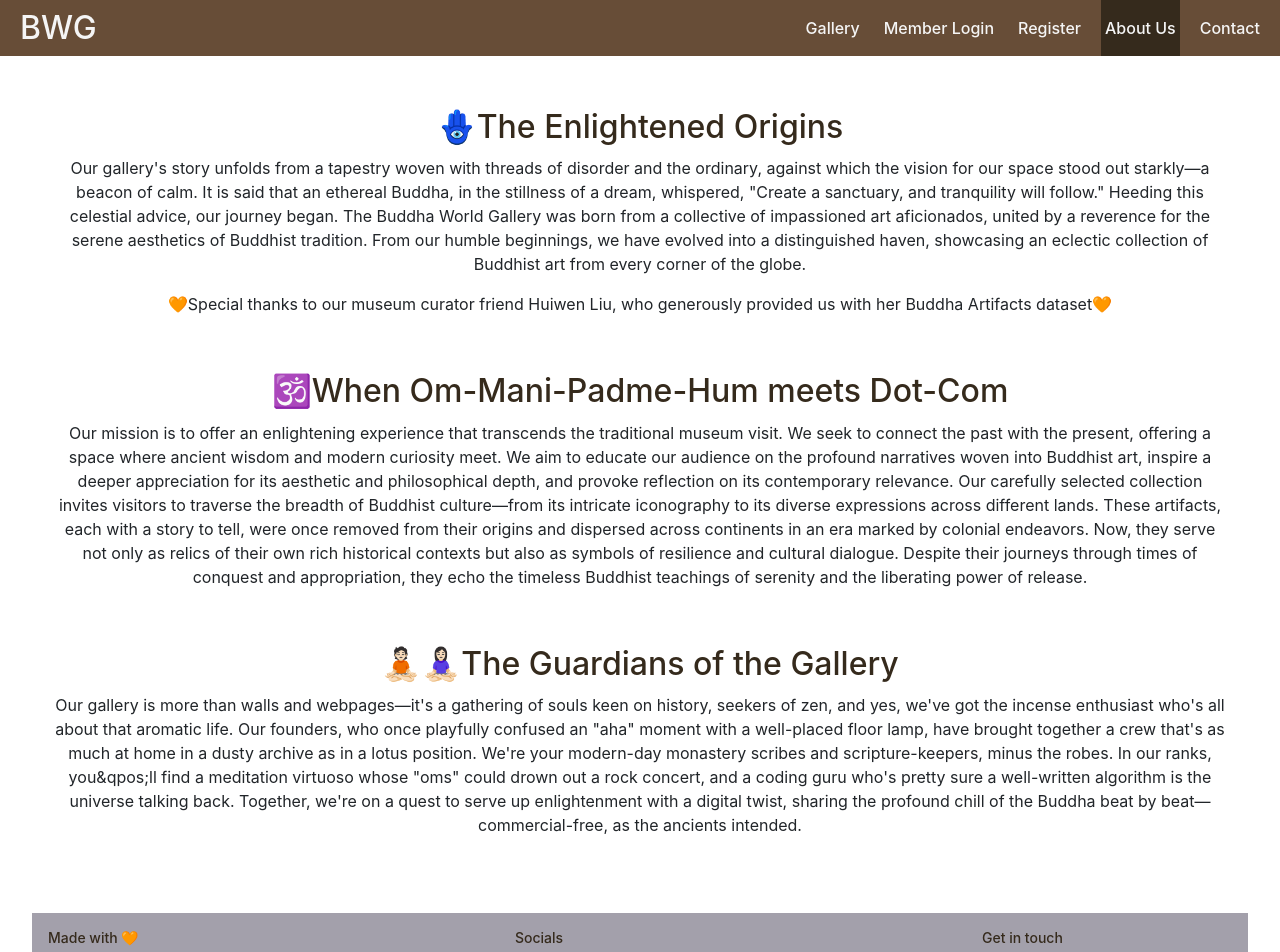
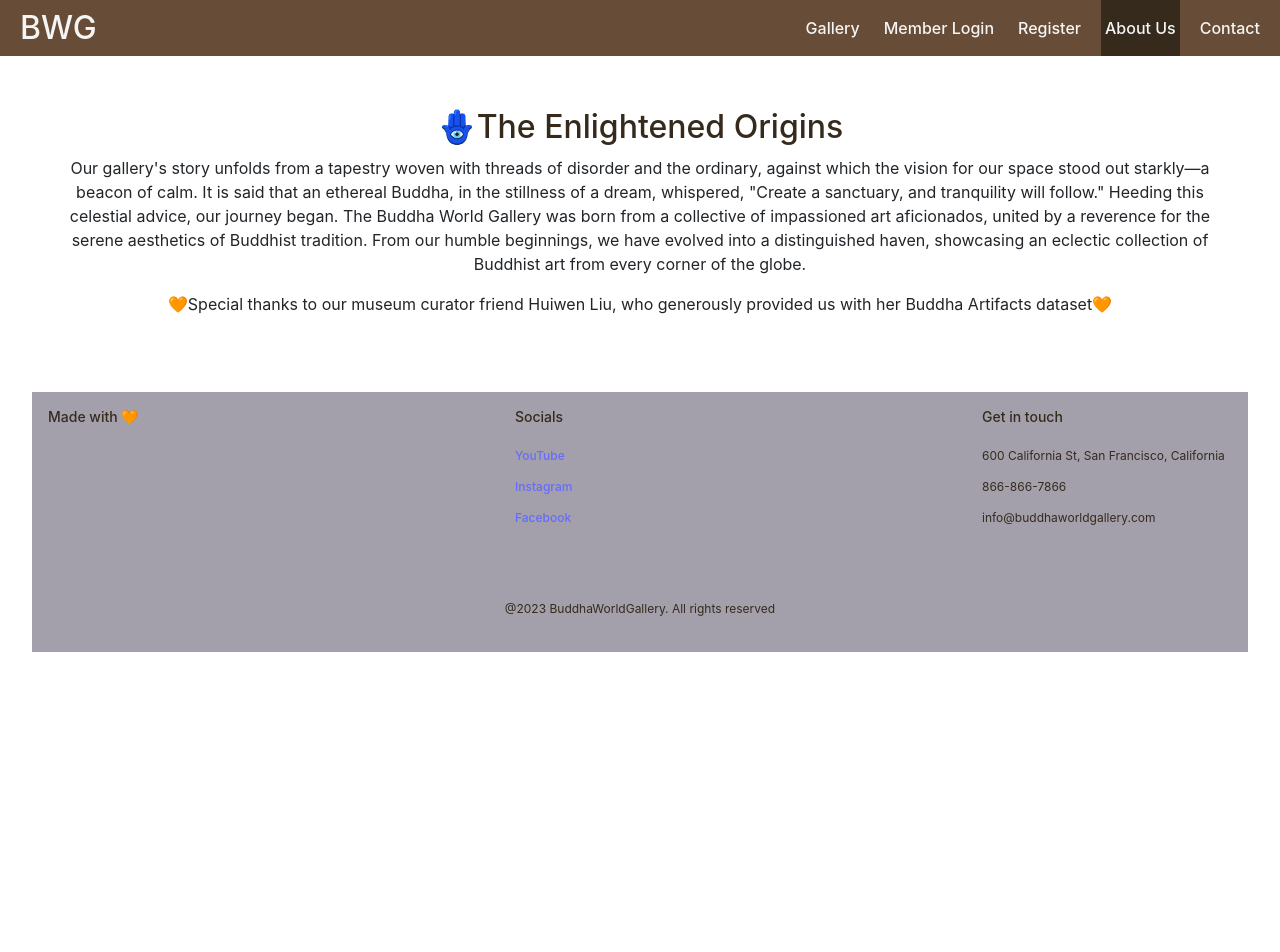
Before and after one commit to gretchenhu/BuddhaWorldGallery_v2, a React (Vite) app in the folder front/: page /aboutus in a window 1280 px wide. Shown: the top 952 px of the page. Built offline with nearby package versions, Linux system fonts and the light colour scheme; no server answers.

Commit message:
edit about us

```diff
--- a/front/src/pages/AboutUs.jsx
+++ b/front/src/pages/AboutUs.jsx
@@ -28,49 +28,8 @@ const AboutUs = () => {
             generously provided us with her Buddha Artifacts dataset🧡
           </p>
         </div>
-
-        <div className="about-section">
-          <h2> 🕉️When Om-Mani-Padme-Hum meets Dot-Com</h2>
-          <p>
-            Our mission is to offer an enlightening experience that transcends
-            the traditional museum visit. We seek to connect the past with the
-            present, offering a space where ancient wisdom and modern curiosity
-            meet. We aim to educate our audience on the profound narratives
-            woven into Buddhist art, inspire a deeper appreciation for its
-            aesthetic and philosophical depth, and provoke reflection on its
-            contemporary relevance. Our carefully selected collection invites
-            visitors to traverse the breadth of Buddhist culture—from its
-            intricate iconography to its diverse expressions across different
-            lands. These artifacts, each with a story to tell, were once removed
-            from their origins and dispersed across continents in an era marked
-            by colonial endeavors. Now, they serve not only as relics of their
-            own rich historical contexts but also as symbols of resilience and
-            cultural dialogue. Despite their journeys through times of conquest
-            and appropriation, they echo the timeless Buddhist teachings of
-            serenity and the liberating power of release.
-          </p>
-        </div>
-
-        <div className="about-section">
-          <h2> 🧘🏻🧘🏻‍♀️The Guardians of the Gallery</h2>
-          <p>
-            Our gallery is more than walls and webpages—it&apos;s a gathering of
-            souls keen on history, seekers of zen, and yes, we&apos;ve got the
-            incense enthusiast who&apos;s all about that aromatic life. Our
-            founders, who once playfully confused an &quot;aha&quot; moment with
-            a well-placed floor lamp, have brought together a crew that&apos;s
-            as much at home in a dusty archive as in a lotus position.
-            We&apos;re your modern-day monastery scribes and scripture-keepers,
-            minus the robes. In our ranks, you&qpos;ll find a meditation
-            virtuoso whose &quot;oms&quot; could drown out a rock concert, and a
-            coding guru who&apos;s pretty sure a well-written algorithm is the
-            universe talking back. Together, we&apos;re on a quest to serve up
-            enlightenment with a digital twist, sharing the profound chill of
-            the Buddha beat by beat—commercial-free, as the ancients intended.
-          </p>
-        </div>
       </div>
-      <Footer/>
+      <Footer />
     </div>
   );
 };
```
